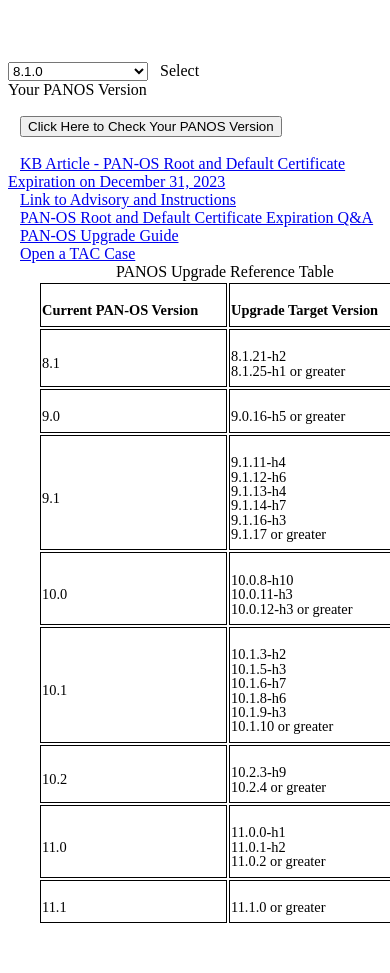
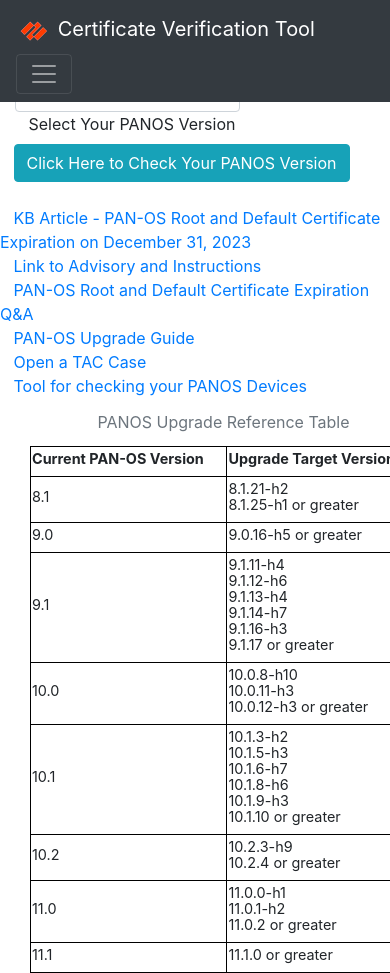
Before and after one commit to PaloAltoNetworks/redist-check, a plain HTML site: page web/index.html in a window 390 px wide. Shown: the top 973 px of the page. Before the commit the page ends 933 px from the top, so only its background shows below. Drawn offline with Linux system fonts and the light colour scheme.

Commit message:
Add files via upload

```diff
--- a/web/index.html
+++ b/web/index.html
@@ -1,16 +1,24 @@
 <!DOCTYPE html>
 <html lang="en">
-
 <head>
-    <link rel="icon" href="./favicon.ico" type="image/x-icon" />
-    <link rel="shortcut icon" href="./favicon.ico" type="image/x-icon" />
+  <link rel="icon" href="favicon.ico?v=2" type="image/x-icon" />
+  <link rel="shortcut icon" href="favicon.ico?v=2" type="image/x-icon" />
+  <meta charset="utf-8">
+  <meta http-equiv="X-UA-Compatible" content="IE=edge">
+  <meta name="viewport" content="width=device-width, initial-scale=1, shrink-to-fit=no">
+  <meta name="description" content="">
+  <meta name="author" content="">
+  <title>Certificate Verification Tool</title>
+  <!-- Bootstrap core CSS-->
+  <link href="bootstrap.min.css" rel="stylesheet">
+  <link rel="stylesheet" href="bootstrap-toggle-2.2.2.min.css">
 </head>
 <script src="jquery.js"></script>
-<script>
+<!-- <script>
     $(function() {
         $("#includedContent").load("sidebar.html");
     });
-</script>
+</script> -->
 <script src="jquery-ui.js"></script>
 <script type="text/javascript" src="jquery.js"></script>
 <script src="bootstrap.bundle.min.js"></script>
@@ -1493,7 +1501,18 @@
         padding: 0px;
     }
 </style>
-<div id="includedContent"></div>
+  <!-- Navigation-->
+  <nav class="navbar navbar-expand-lg navbar-dark bg-dark fixed-top" id="mainNav">
+    <div _ngcontent-c4="" class="brand-container mr-auto">
+      <a _ngcontent-c4="" class="navbar-brand" href="javascript:;">
+      <img _ngcontent-c4="" alt="Palo Alto Networks Toolkit" class="app-logo" src="pan-logo.png">
+      <span _ngcontent-c4="" class="app-name">Certificate Verification Tool</span>
+      </a>
+    </div>
+    <button class="navbar-toggler navbar-toggler-right" type="button" data-toggle="collapse" data-target="#navbarResponsive" aria-controls="navbarResponsive" aria-expanded="false" aria-label="Toggle navigation">
+    <span class="navbar-toggler-icon"></span>
+    </button>
+  </nav>
 <br>
 <br>
 <div class="content-wrapper">
@@ -1792,6 +1811,8 @@
     <a href="https://docs.paloaltonetworks.com/pan-os/11-1/pan-os-upgrade" target="_blank">PAN-OS Upgrade Guide</a>
     <br>&nbsp&nbsp
     <a href="https://support.paloaltonetworks.com/" target="_blank">Open a TAC Case</a>
+    <br>&nbsp&nbsp
+    <a href="https://github.com/PaloAltoNetworks/redist-check/tree/main" target="_blank">Tool for checking your PANOS Devices</a>
     <br>
 
     <style>
```
